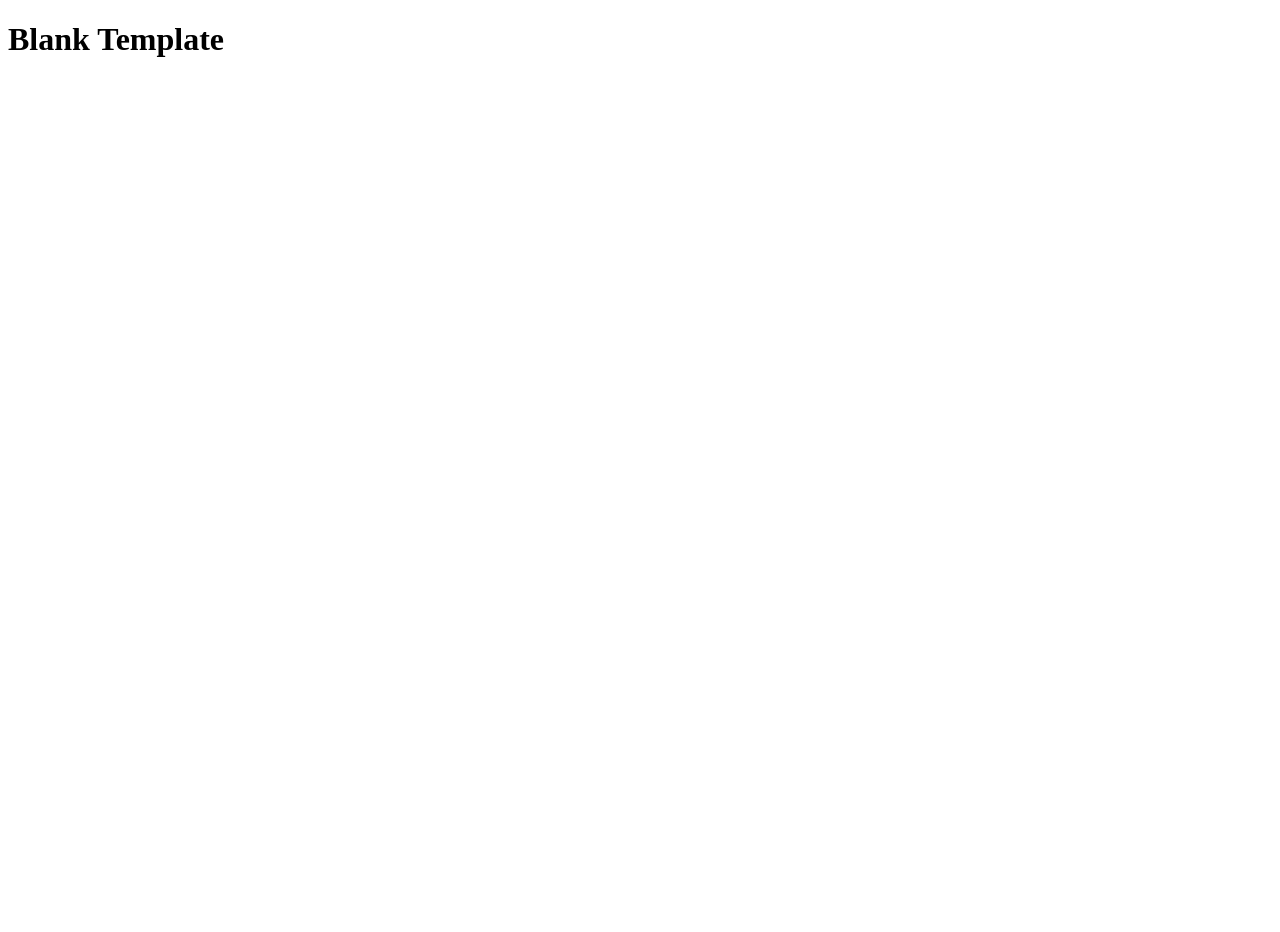
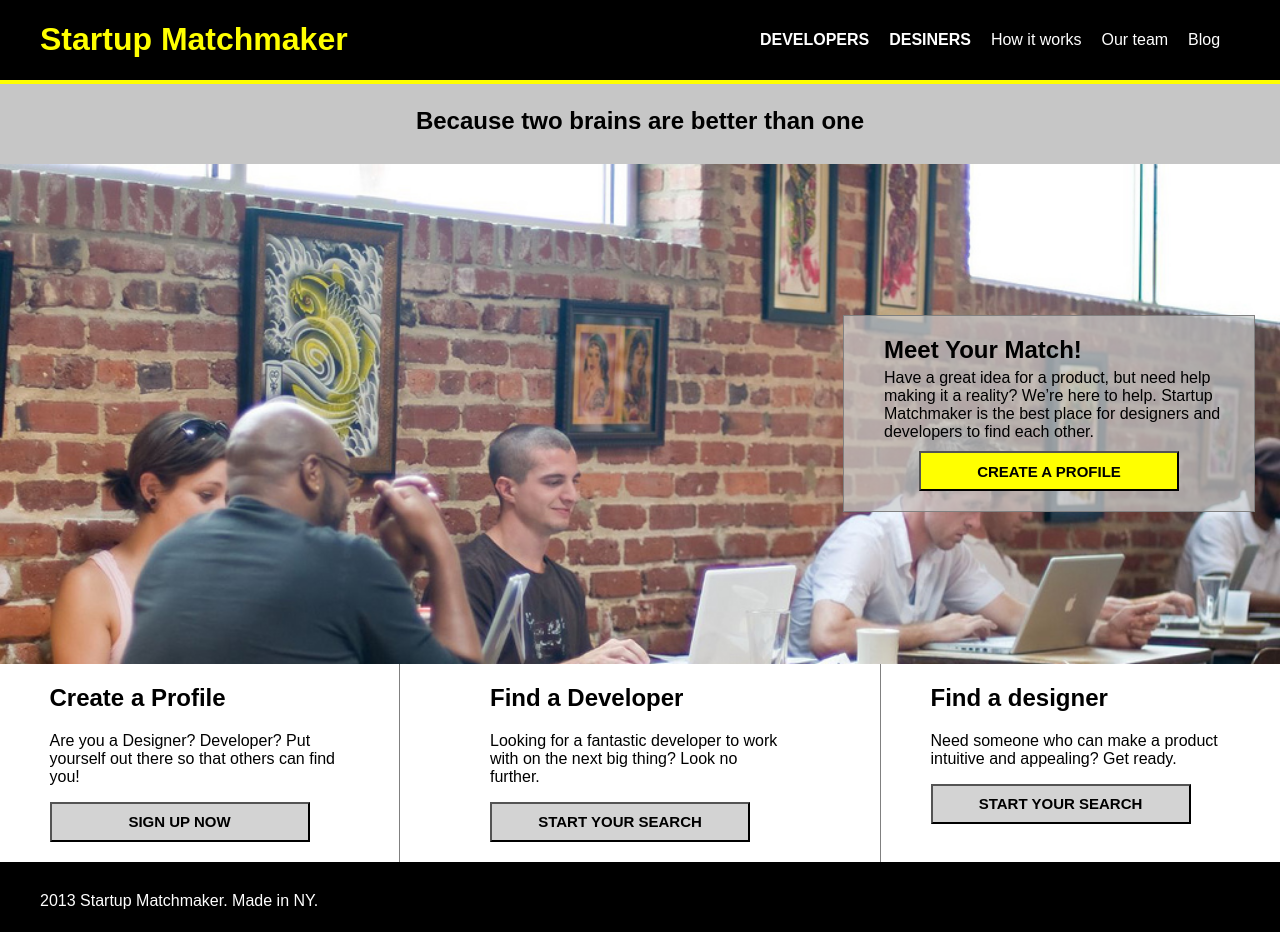
Before and after one commit to wdi-red-coral/hw-week_02-day_02-html-css-flexbox, a plain HTML site: page starter_code/index.html in a window 1280 px wide. Before the commit the page ends 800 px from the top, so only its background shows below. Drawn offline with Linux system fonts and the light colour scheme.

Commit message:
Flexbox homework
Done.

```diff
--- a/starter_code/index.html
+++ b/starter_code/index.html
@@ -1,10 +1,65 @@
 <!DOCTYPE html>
 <html lang="en">
+
 <head>
     <title>Startup Matchmaker</title>
     <link rel="stylesheet" href="main.css">
 </head>
+
 <body>
-    <h1>Blank Template</h1>
+    <header>
+        <h1>Startup Matchmaker</h1>
+        <nav>
+            <a href="#"><strong>DEVELOPERS</strong></a>
+            <a href="#"><strong>DESINERS</strong></a>
+            <a href="#">How it works</a>
+            <a href="#">Our team</a>
+            <a href="#">Blog</a>
+        </nav>
+    </header>
+
+    <main>
+        <div class="top-con">
+            <h2>Because two brains <span>are</span> better than one</h2>
+        </div>
+
+
+        <div class="mid-con">
+            <div class="mid-box">
+                <h2>Meet Your Match!</h2>
+                <p>Have a great idea for a product, but need help making it a reality? We’re here to help.
+                    Startup Matchmaker is the best place for designers and developers to find each other.</p>
+                <button><strong>CREATE A PROFILE</strong></button>
+            </div>
+
+        </div>
+
+        <div class="bottom-con">
+
+          <div class="box1">
+                <h2>Create a Profile</h2>
+                <p>Are you a Designer? Developer? Put yourself out there so that others can find you!</p>
+                <button><strong>SIGN UP NOW</strong></button>
+          </div>
+          <div class="box2">
+                <h2>Find a Developer</h2>
+                <p>Looking for a fantastic developer to work with on the next big thing? Look no further.</p>
+                <button><strong>START YOUR SEARCH</strong></button>
+          </div>
+          <div class="box3">
+                <h2>Find a designer</h2>
+                <p>Need someone who can make a product intuitive and appealing? Get ready.</p>
+                <button><strong>START YOUR SEARCH</strong></button>
+          </div>
+
+        </div>
+
+
+
+    </main>
+    <footer>
+      <p>2013 Startup Matchmaker. Made in NY.</p>
+    </footer>
 </body>
+
 </html>
--- a/starter_code/main.css
+++ b/starter_code/main.css
@@ -0,0 +1,130 @@
+body{
+margin: 0;
+font-family: 'Source Sans Pro', sans-serif;
+/* position: relative; */
+}
+
+
+header{
+    background-color: black;
+    display: flex;
+    justify-content: space-between;
+    align-items: center;
+    border-bottom: 4px solid yellow;
+}
+header h1{
+    margin-left: 40px;
+    color: yellow;
+
+}
+
+header nav{
+    margin-right: 40px;
+    width: 500px;
+    display: flex;
+    justify-content: space-evenly;
+
+}
+
+header nav a{
+    text-decoration:none;
+    color: white;
+}
+header nav a:hover{
+    text-decoration:none;
+    color: gray;
+}
+.top-con{
+    background-color: #C6C6C6;
+    display: flex;
+    justify-content: center;
+   height: 80px;
+   align-items: center;
+
+}
+.top-con h2{
+    margin-top: 15px;
+
+}
+
+.mid-con{
+    background: url(images/coworking.jpg) no-repeat center top rgb(134, 141, 157);
+ height: 500px;
+ width: 100%;
+ display: flex;
+ align-items: center;
+ justify-content: flex-end;
+ background-size: cover;
+ /* z-index: -1; */
+/* position: absolute;  */
+}
+.mid-box{
+  margin-right: 25px;
+    background-color: rgba(204, 204, 204, 0.7);
+    width: 410px;
+    display: flex;
+    justify-content: flex-end;
+    flex-direction: column;
+    align-items: baseline;
+    border: 1px solid gray;
+
+}
+.mid-box button{
+    align-self: center;
+    margin-bottom: 20px;
+    height: 40px;
+    width: 260px;
+    font-family: 'Oswald', sans-serif;
+    font-size: 15px;
+    background-color: yellow;
+}
+.mid-box h2{
+margin-left: 40px;
+margin-bottom: 0px;
+}
+.mid-box p{
+    margin-left: 40px;
+    margin-bottom: 10px;
+    margin-top: 5px;
+ }
+
+ .bottom-con{
+     display: flex;
+     flex-direction: row;
+     justify-content: space-around;
+      justify-content: space-evenly;
+      align-self: center;
+ }
+ .box1{
+    width: 300px;
+ }
+ .box2{
+    width: 300px;
+    border-right: 1px solid gray;
+    border-left: 1px solid gray;
+    padding-right: 90px;
+    padding-left: 90px;
+
+ }
+ .box3{
+    width: 300px;
+
+ }
+ button{
+    align-self: center;
+    margin-bottom: 20px;
+    height: 40px;
+    width: 260px;
+    font-family: 'Oswald', sans-serif;
+    font-size: 15px;
+    background-color:lightgray;
+ }
+footer{
+    background-color: black;
+}
+footer p{
+    color: white;
+    padding-top: 30px;
+    height: 40px;
+    margin: 0 40px;
+}
```
